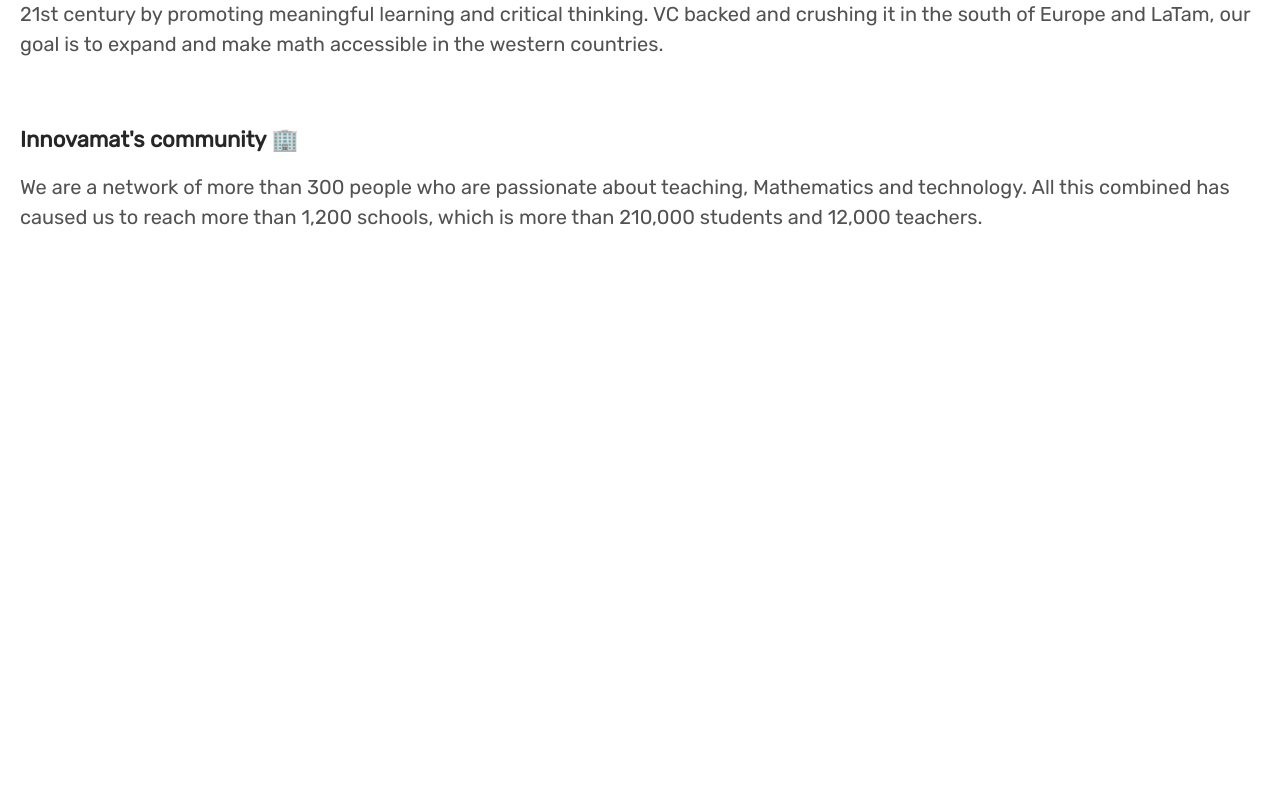
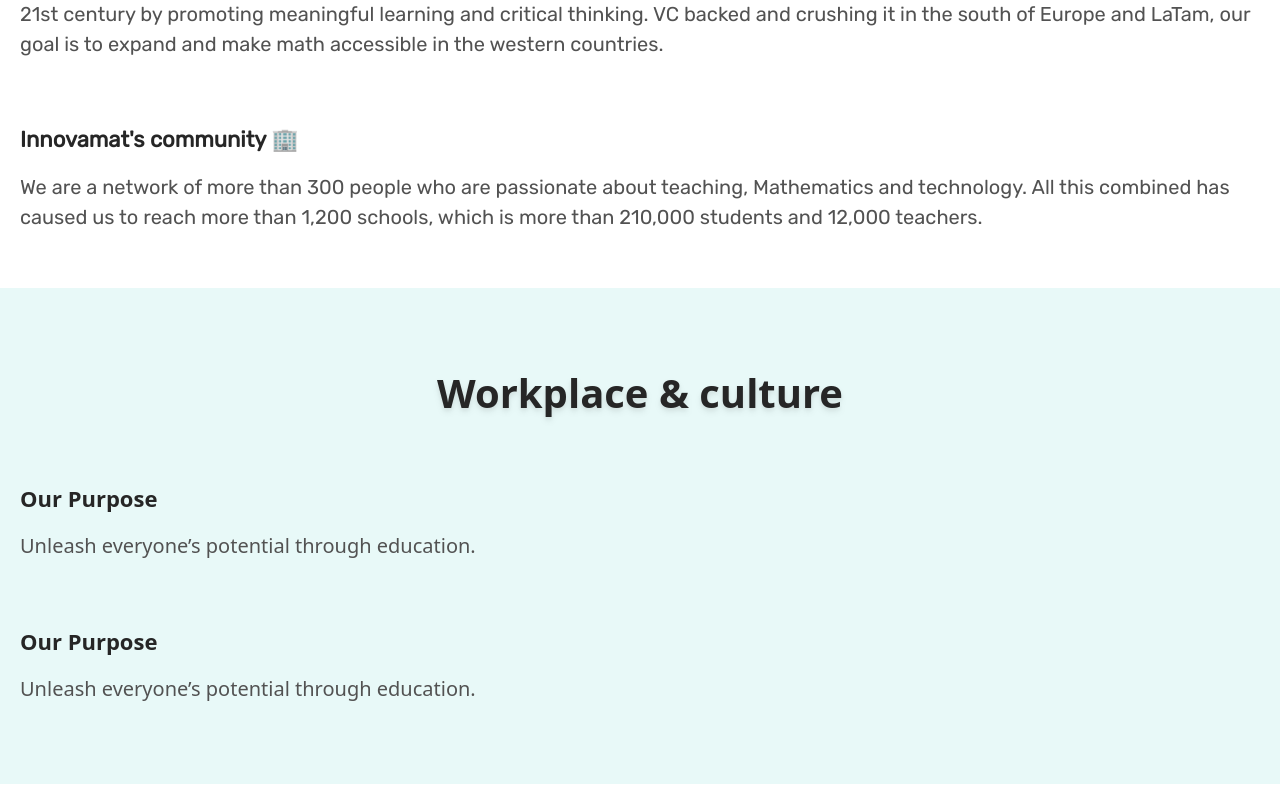
Before and after one commit to Novacation/Innovamat-Teamtailor-Clone, a Vue app: page / in a window 1280 px wide. Shown: the part 927-1727 px from the top of the page. Before the commit the page ends 1215 px from the top, so only its background shows below. Built offline with nearby package versions, Linux system fonts and the light colour scheme.

Commit message:
Workplace & Culture section added

```diff
--- a/src/components/Start/MainSections/TheAboutOurProjectSection.vue
+++ b/src/components/Start/MainSections/TheAboutOurProjectSection.vue
@@ -1,7 +1,7 @@
 <template>
   <section class="flex flex-col text-neutral-800 px-5 mb-4">
     <h2
-      class="text-[40px] w-[80%] text-center mx-auto font-bold leading-[50px]">
+      class="text-[40px] w-[80%] text-center mx-auto font-bold leading-[50px] drop-shadow-md">
       About our project 🚀
     </h2>
 
--- /dev/null
+++ b/src/components/Start/MainSections/TheWorkplaceAndCultureSection.vue
@@ -0,0 +1,32 @@
+<script setup></script>
+
+<template>
+  <section class="flex flex-col text-neutral-800 px-5 mb-4 py-20">
+    <h2
+      class="text-[40px] w-[80%] text-center mx-auto font-bold leading-[50px] drop-shadow-md ">
+      Workplace & culture
+    </h2>
+
+    <p class="w-full text-left text-[22px] mt-16 mb-4">
+      <strong>Our Purpose</strong>
+    </p>
+
+    <p class="text-full text-left text-[20px] text-neutral-600">
+      Unleash everyone’s potential through education.
+    </p>
+
+    <p class="w-full text-left text-[22px] mt-16 mb-4">
+      <strong>Our Purpose</strong>
+    </p>
+
+    <p class="text-full text-left text-[20px] text-neutral-600">
+      Unleash everyone’s potential through education.
+    </p>
+  </section>
+</template>
+
+<style scoped>
+section {
+  background-color: rgb(232, 249, 248);
+}
+</style>
--- a/src/components/Start/TheStartMain.vue
+++ b/src/components/Start/TheStartMain.vue
@@ -1,12 +1,14 @@
 <script setup>
 import TheAboutOurProjectSection from './MainSections/TheAboutOurProjectSection.vue'
 import TheProjectVideoSection from './MainSections/TheProjectVideoSection.vue'
+import TheWorkplaceAndCultureSection from './MainSections/TheWorkplaceAndCultureSection.vue'
 </script>
 
 <template>
   <main class="flex flex-col flex-grow">
     <TheProjectVideoSection />
     <TheAboutOurProjectSection />
+    <TheWorkplaceAndCultureSection />
   </main>
 </template>
 
```
